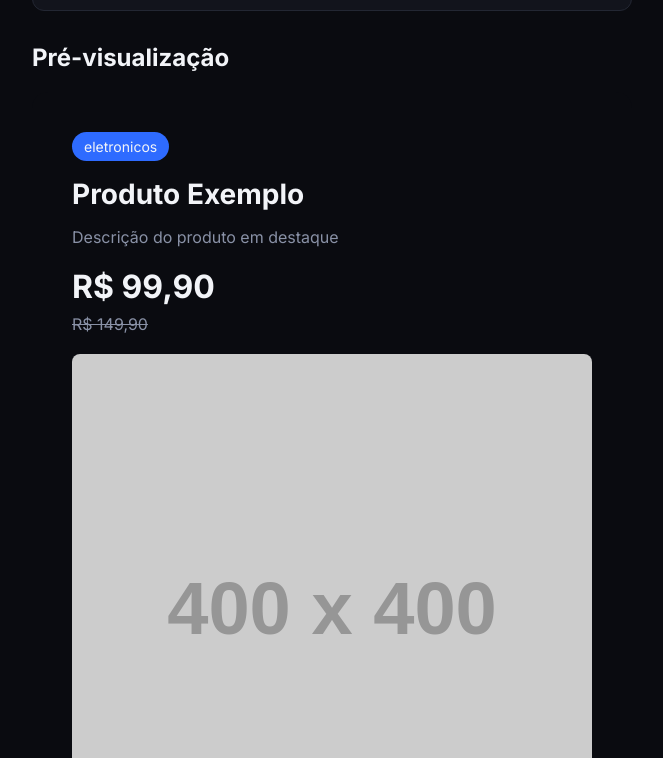
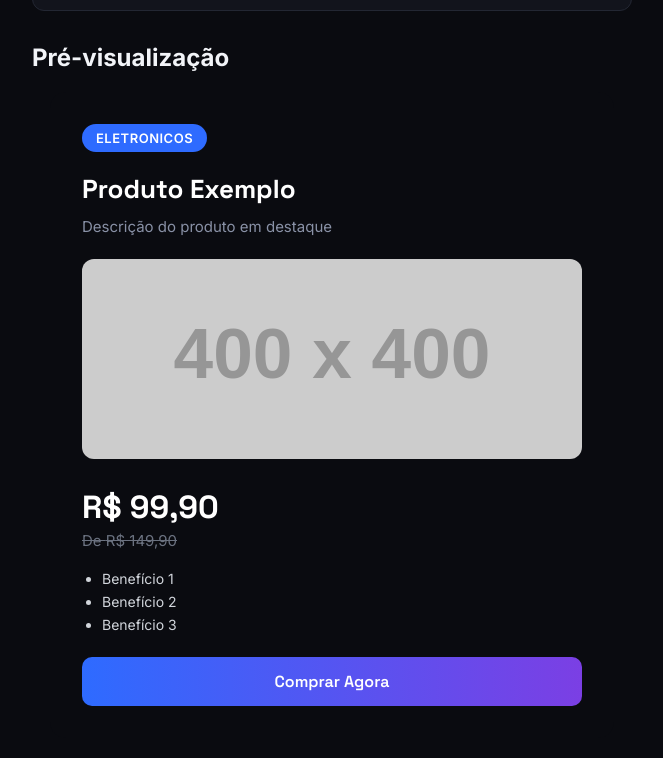
Before and after one commit to contatowconnect-lgtm/wconnect-banner-generator, an Astro site: page / in a window 1280 px wide. Shown: the part 842-1600 px from the top of the page, without its empty margins (308-971 px from the left). Built offline with nearby package versions, Linux system fonts and the light colour scheme; Astro itself is replaced by a stand-in of ours; placeholder pictures from the web are drawn by us.

Commit message:
Refactor MasterTemplate to use BannerData

```diff
--- a/src/masterTemplate.tsx
+++ b/src/masterTemplate.tsx
@@ -1,25 +1,12 @@
 import React from 'react';
-import type { SkinId } from './skins';
+import type { BannerData } from './bannerData';
 
-interface Produto {
-  produto: string;
-  preco: string;
-  precoAntigo?: string;
-  categoria: string;
-  imagemProduto: string;
-  descricao: string;
-  botaoTexto: string;
-  link: string;
-  beneficios?: string[];
+interface Props {
+  produto: BannerData;
+  tamanho?: string;
 }
 
-interface Props {
-  produto: Produto;
-  skin?: SkinId;
-}
-
-export const MasterTemplate: React.FC<Props> = ({ produto, skin = 'padrao' }) => {
-  // Garante que produto existe antes de usar
+export const MasterTemplate: React.FC<Props> = ({ produto, tamanho = "feed" }) => {
   if (!produto) {
     return <div>Carregando...</div>;
   }
@@ -38,67 +25,118 @@ export const MasterTemplate: React.FC<Props> = ({ produto, skin = 'padrao' }) =>
 
   return (
     <div style={{
-      padding: '40px',
-      borderRadius: '16px',
       background: '#0A0B10',
       color: '#F2F4F8',
-      maxWidth: '600px',
-      margin: '0 auto'
+      borderRadius: '16px',
+      padding: '32px',
+      maxWidth: '500px',
+      margin: '0 auto',
+      fontFamily: "'Inter', sans-serif"
     }}>
+      {/* Categoria */}
       <span style={{
+        display: 'inline-block',
         background: '#2E6BFF',
-        padding: '6px 12px',
+        color: '#FFFFFF',
+        padding: '6px 14px',
         borderRadius: '20px',
-        fontSize: '14px',
-        display: 'inline-block',
-        marginBottom: '16px'
+        fontSize: '13px',
+        fontWeight: 600,
+        marginBottom: '20px',
+        textTransform: 'uppercase',
+        letterSpacing: '0.5px'
       }}>
         {categoria}
       </span>
 
-      <h2 style={{ margin: '0 0 12px 0', fontSize: '28px' }}>
+      {/* Nome do Produto */}
+      <h3 style={{
+        fontFamily: "'Space Grotesk', sans-serif",
+        fontSize: '26px',
+        fontWeight: 700,
+        margin: '0 0 10px 0',
+        color: '#FFFFFF'
+      }}>
         {nomeProduto}
-      </h2>
+      </h3>
 
-      <p style={{ color: '#8991A6', marginBottom: '20px' }}>
+      {/* Descrição */}
+      <p style={{
+        color: '#8991A6',
+        fontSize: '15px',
+        margin: '0 0 20px 0',
+        lineHeight: '1.5'
+      }}>
         {descricao}
       </p>
 
-      <div style={{ fontSize: '32px', fontWeight: 'bold', marginBottom: '8px' }}>
-        {preco}
-      </div>
-
-      {precoAntigo && (
-        <div style={{ color: '#8991A6', textDecoration: 'line-through', marginBottom: '20px' }}>
-          {precoAntigo}
-        </div>
-      )}
-
+      {/* Imagem do Produto */}
       <img
         src={imagemProduto}
         alt={nomeProduto}
-        style={{ width: '100%', height: 'auto', borderRadius: '8px', marginBottom: '24px' }}
+        style={{
+          width: '100%',
+          height: '200px',
+          objectFit: 'cover',
+          borderRadius: '12px',
+          marginBottom: '24px'
+        }}
       />
 
+      {/* Preços */}
+      <div style={{ marginBottom: '20px' }}>
+        <div style={{
+          fontSize: '32px',
+          fontWeight: 700,
+          color: '#FFFFFF',
+          fontFamily: "'Space Grotesk', sans-serif"
+        }}>
+          {preco}
+        </div>
+        {precoAntigo && (
+          <div style={{
+            color: '#6B7280',
+            textDecoration: 'line-through',
+            fontSize: '15px',
+            marginTop: '4px'
+          }}>
+            De {precoAntigo}
+          </div>
+        )}
+      </div>
+
+      {/* Benefícios */}
       {beneficios.length > 0 && (
-        <ul style={{ paddingLeft: '20px', marginBottom: '24px' }}>
+        <ul style={{
+          padding: '0 0 0 20px',
+          margin: '0 0 24px 0'
+        }}>
           {beneficios.map((b, i) => (
-            <li key={i} style={{ marginBottom: '4px' }}>{b}</li>
+            <li key={i} style={{
+              color: '#D1D5DB',
+              marginBottom: '6px',
+              fontSize: '14px'
+            }}>
+              {b}
+            </li>
           ))}
         </ul>
       )}
 
+      {/* Botão */}
       <a
         href={link}
         style={{
           display: 'block',
           textAlign: 'center',
-          padding: '14px',
+          padding: '14px 24px',
           background: 'linear-gradient(90deg, #2E6BFF, #7B3FE4)',
-          color: 'white',
-          borderRadius: '8px',
+          color: '#FFFFFF',
+          borderRadius: '10px',
           textDecoration: 'none',
-          fontWeight: 'bold'
+          fontWeight: 600,
+          fontSize: '16px',
+          fontFamily: "'Space Grotesk', sans-serif"
         }}
       >
         {botaoTexto}
```
